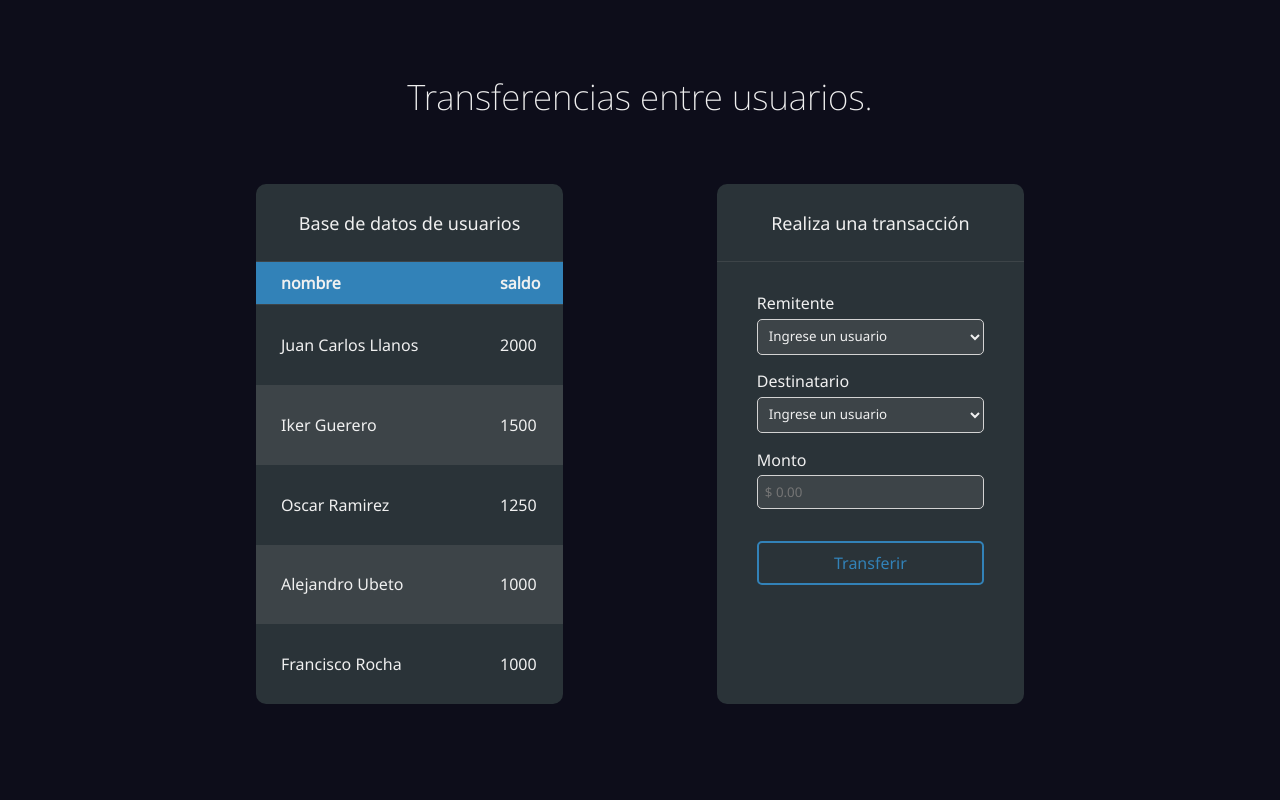
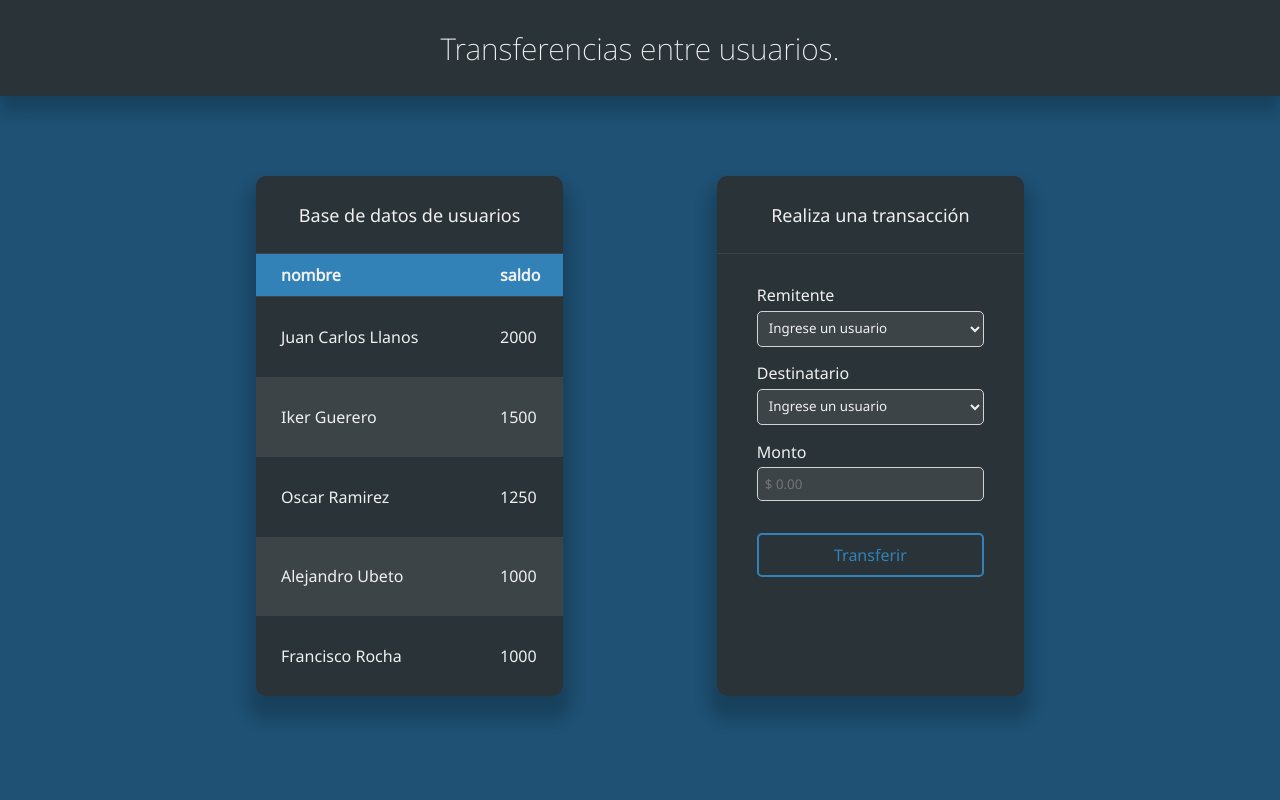
Before and after one commit to aleubeto/Bases-de-Datos-Actividad-Integradora, a PHP site: page /pag4_transacciones/pag4_index.php in a window 1280 px wide. Run offline with PHP 8.4, Linux system fonts and the light colour scheme; data comes from the database, SQL or seed files in the repository.

Commit message:
FInalización de página de transacciones

```diff
--- a/pag4_transacciones/css/pag4_styles.css
+++ b/pag4_transacciones/css/pag4_styles.css
@@ -5,28 +5,29 @@
     margin:  0;
 	padding: 0;
     box-sizing: border-box;
-    /*border: 1px solid #f0f0f0;*/
 }
 
 body{
     font-family: 'Noto Sans', sans-serif;
     min-height: 100vh;
-    background: #0d0d1a;
+    background: #1e5174;
 }
 
 .header{
-    min-height: 15vh;
+    min-height: 12vh;
     display: flex;
+    align-items: center;
     justify-content: center;
     position: relative;
+    background: var(--dt-background-color-container);
+    box-shadow: 0 16px 16px 0 rgba(0,0,0,0.2);
 }
 
 h2{
     position: absolute;
     text-align: center;
-    font-size: 35px;
+    font-size: 30px;
     font-weight: 300;
-    bottom: 0;
     color: var(--primary-color);
 }
 
@@ -44,7 +45,7 @@ h3{
     width: 60%;
     margin: auto;
     position: fixed;
-    top: 23%;
+    top: 22%;
     left: 20%;
 }
 
@@ -70,6 +71,8 @@ tbody tr:nth-child(even){
 
 #contenido{
     width: 40%;
+    box-shadow: 0px 16px 16px 8px rgba(0,0,0,0.2);
+    border-radius: 10px;
 }
 
 #central-content{
@@ -142,6 +145,27 @@ select:hover, input:hover{
     cursor: pointer;
 }
 
+.help-inline{
+    color: rgb(255, 100, 100);
+    font-size: 10px;
+    position: absolute;
+}
+
+#help-inline-1{
+    top: 23%;
+    left: 77%;
+}
+
+#help-inline-2{
+    top: 42%;
+    left: 77%;
+}
+
+#help-inline-3{
+    top: 60%;
+    left: 79%;
+}
+
 :root{
     --primary-color: #f0f0f0;
     --secondary-color: rgb(61,68,72);
--- a/pag4_transacciones/pag4_index.php
+++ b/pag4_transacciones/pag4_index.php
@@ -134,8 +134,8 @@
 									Database::disconnect();
 								?>
 							</select>
+							<span class="help-inline" id="help-inline-1"><?php echo $idRemitenteError;?></span>
 							<?php if (($idRemitenteError) != null) ?>
-							<span class="help-inline"><?php echo $idRemitenteError;?></span>
 						</div>
 					</div>
 
@@ -158,7 +158,7 @@
 								?>
 							</select>
 							<?php if (($idDestinatario) != null) ?>
-							<span class="help-inline"><?php echo $idDestinatarioError;?></span>
+							<span class="help-inline" id="help-inline-2"><?php echo $idDestinatarioError;?></span>
 						</div>
 					</div>
 
@@ -168,7 +168,7 @@
 						<div class="controls">
 							<input name="monto" type="number" placeholder="$ 0.00" step="0.5" value="<?php echo !empty($monto)?$monto:'';?>">
 							<?php if (($montoError != null)) ?>
-							<span class="help-inline">
+							<span class="help-inline" id="help-inline-3">
 								<?php echo $montoError;?>
 							</span>
 						</div>
@@ -176,7 +176,7 @@
 
 					<!--Envíar formulario-->
 					<div class="form-actions">
-						<button type="submit" class="btn btn-success">Transferir</button>
+						<button type="submit">Transferir</button>
 					</div>
 				</form>
 			</div>
```
